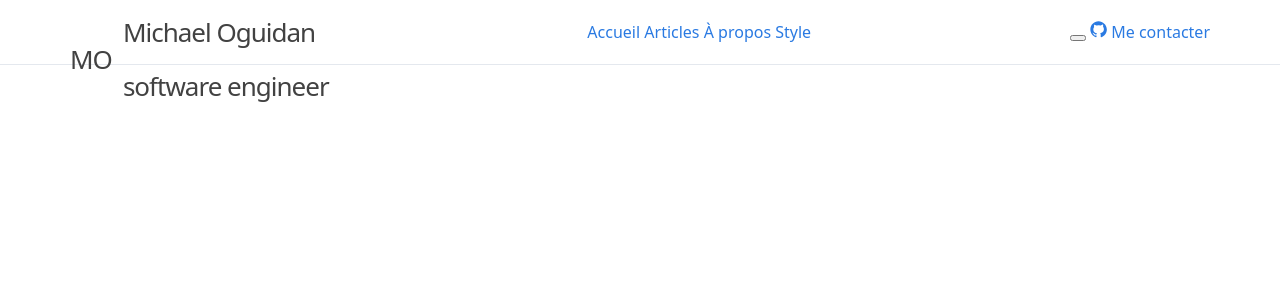
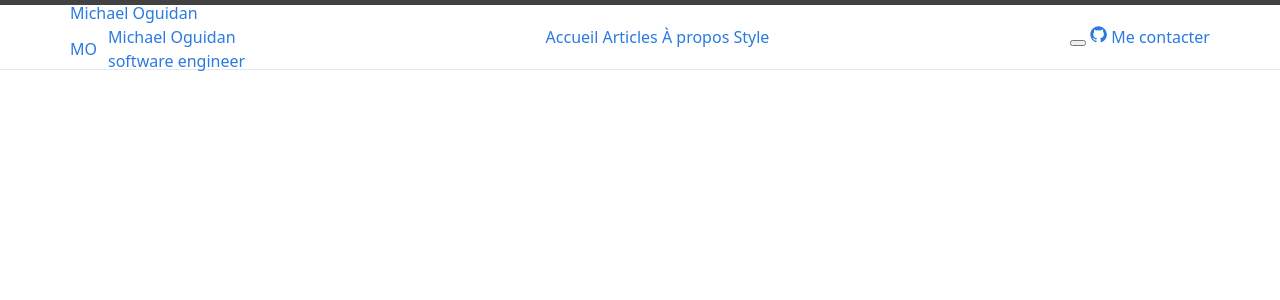
Before and after one commit to Oguidan/MichaelOguidan, a Jekyll site: the page built from index.html, in a window 1280 px wide and 900 px high. Shown: the top 300 px of the window. Built offline with Jekyll 4.4.1, drawn with Linux system fonts in a browser that asks for light colours.

Commit message:
Refactor header structure to include role attribute and improve site title link

```diff
--- a/_includes/header.html
+++ b/_includes/header.html
@@ -29,7 +29,7 @@
   </div>
 </header> -->
 
-<header>
+<header class="site-header" role="banner">
   <div class="app {{ site.themeClass }}" data-screen-label="Blog Michael Oguidan">
 
     {%- assign default_paths = site.pages | map: "path" -%}
@@ -37,7 +37,7 @@
 
     <nav class="nav">
       <div class="container navwrap">
-        <a class="site-title" rel="author" href="{{ " /" | relative_url }}">{{ site.title | escape }}
+        <a rel="author" href="{{ " /" | relative_url }}">{{ site.title | escape }}
           <div class="brand">
             <div class="logo">MO</div>
             <div>
```
